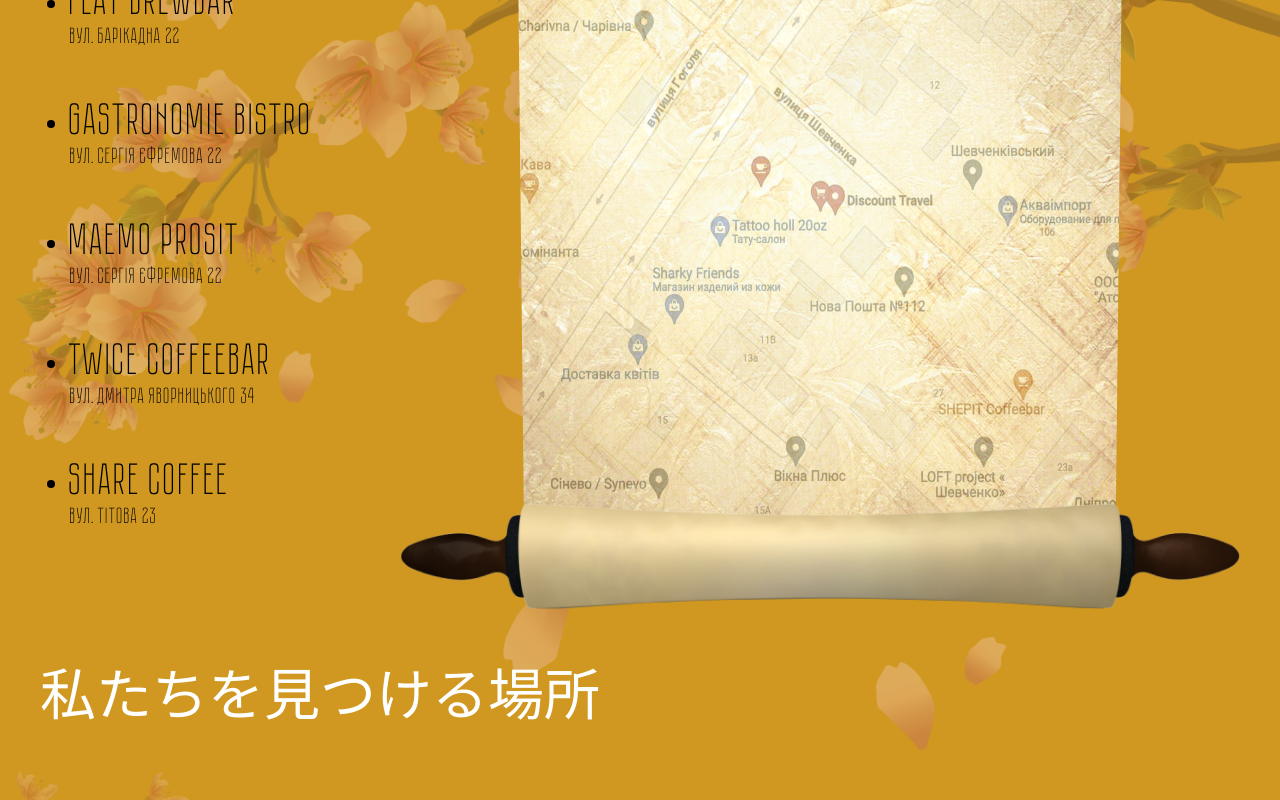
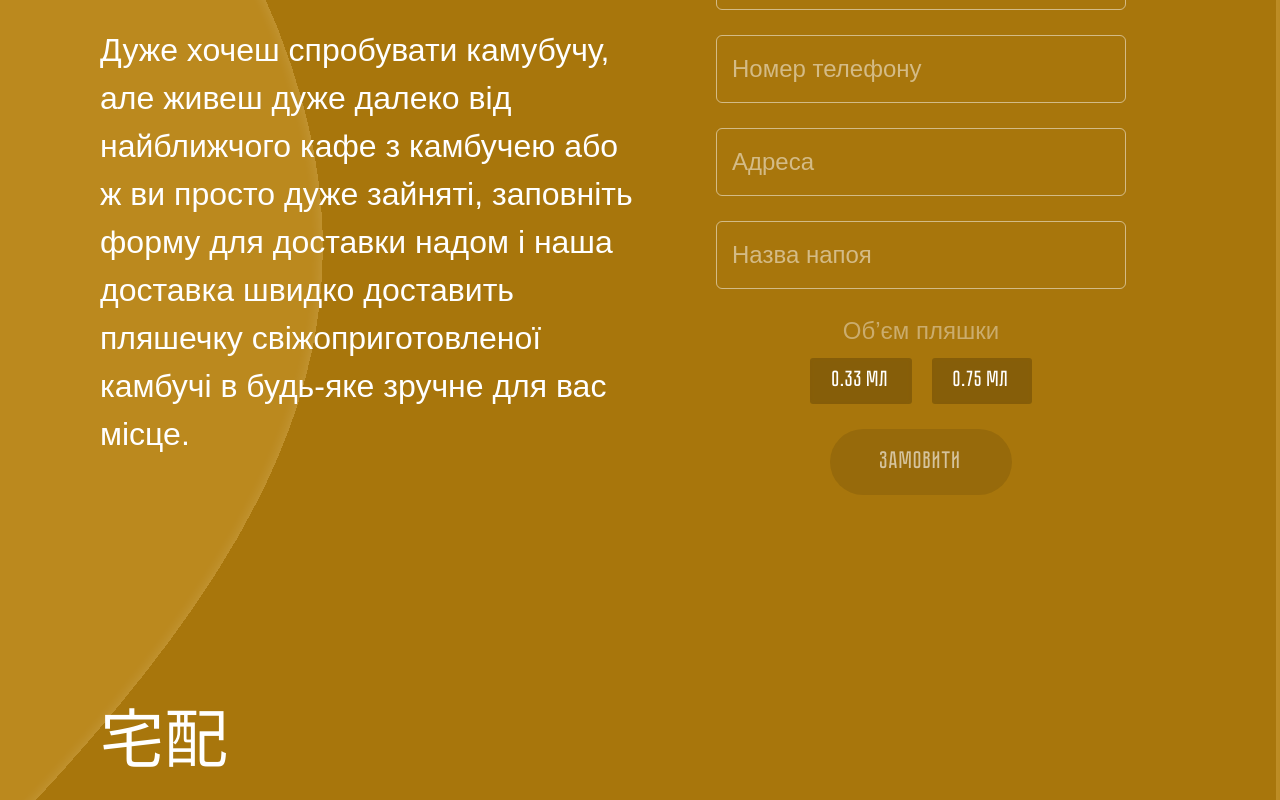
Before and after one commit to KirillBazavlutskiy/kombucha, a Next.js app: page / in a window 1280 px wide. Shown: the part 8040-8840 px from the top of the page. Built offline with nearby package versions, Linux system fonts and the light colour scheme; a web font is replaced by a local one.

Commit message:
adaptation for order form

```diff
--- a/src/components/MakeOrder/FormSide/FormSide.module.scss
+++ b/src/components/MakeOrder/FormSide/FormSide.module.scss
@@ -1,11 +1,12 @@
 .container {
-  @apply flex flex-col gap-[25px] w-[410px] z-[2] mr-[140px];
+  @apply flex flex-col z-[2] mr-0 xl:mr-[5%];
+  @apply gap-[25px] w-full xl:w-[410px];
 
   input {
     font-family: 'Montserrat', sans-serif;
-    @apply text-[24px] font-normal;
+    @apply text-[18px] xl:text-[24px] font-normal;
     @apply w-full bg-transparent border-[1px] border-[#fff]/50 rounded-[6px];
-    @apply p-[15px] text-[#fff]/50;
+    @apply p-[10px] xl:p-[15px] text-[#fff]/50;
 
     &::placeholder {
       @apply text-[#fff]/50;
@@ -15,11 +16,12 @@
   .displacement {
     h2 {
       font-family: 'Montserrat', sans-serif;
-      @apply text-[#fff]/40 font-normal text-[24px] leading-[34px] mb-[10px];
+      @apply text-[#fff]/40 font-normal text-center 2xl:text-start;
+      @apply text-[24px] leading-[34px] mb-[10px];
     }
 
     .displacementList {
-      @apply flex gap-[20px];
+      @apply flex justify-center 2xl:justify-start gap-[20px];
 
       .displacementOption {
         @apply text-[#fff] bg-[#000]/20 backdrop-blur-[2px];
--- a/src/components/MakeOrder/InfoSide/InfoSide.module.scss
+++ b/src/components/MakeOrder/InfoSide/InfoSide.module.scss
@@ -1,16 +1,17 @@
 .container {
-  @apply w-1/2 flex flex-col items-start gap-[240px] text-[#fff] z-[2];
+  @apply w-full xl:w-1/2 flex flex-col text-center xl:text-start;
+  @apply items-center xl:items-start gap-[30px] xl:gap-[240px] text-[#fff] z-[2];
 
   h2 {
-    @apply text-[96px] font-normal leading-[100px];
+    @apply font-normal text-[40px] md:text-[60px] xl:text-[96px];
   }
 
   p {
     font-family: 'Montserrat', sans-serif;
-    @apply w-full text-[32px] font-normal leading-[50px];
+    @apply w-full font-normal text-[18px] sm:text-[22px] md:text-[28px] xl:text-[32px];
   }
 
   h3 {
-    @apply text-[64px] font-normal leading-[100px];
+    @apply font-normal text-[30px] md:text-[40px] xl:text-[64px];
   }
 }
--- a/src/components/MakeOrder/MakeOrder.module.scss
+++ b/src/components/MakeOrder/MakeOrder.module.scss
@@ -1,5 +1,7 @@
 .container {
-  @apply relative flex justify-between items-center px-[100px] py-[50px] bg-[#BB891E] overflow-y-hidden;
+  @apply relative flex justify-between items-center gap-[20px];
+  @apply flex-col xl:flex-row;
+  @apply p-[30px] xl:px-[100px] py-[50px] bg-[#BB891E] overflow-y-hidden;
 
   img {
     shape-rendering: geometricPrecision;
--- a/src/components/Product/Product.tsx
+++ b/src/components/Product/Product.tsx
@@ -81,7 +81,7 @@
                 : (
                     <div className={s.wrapper} style={{ backgroundColor: background }}>
                         <div className={s.container}>
-                            <h2 className={s.name}>{name}</h2>
+                            <h2 className={cn(s.name, 'text-center', order == 'reversed' ? 'xl:text-left' : 'xl:text-right')}>{name}</h2>
                             <div className={cn(s.content, order == 'reversed' && [s.reversed])}>
                                 <div className={cn(s.text, order == 'reversed' && [s.toRight])}>{description}</div>
                                 <div className={cn(s.model, order == 'reversed' ? s.start : s.end )}>
--- a/src/pages/index.tsx
+++ b/src/pages/index.tsx
@@ -116,9 +116,9 @@
                 displacement={[ '0.33 МЛ', '0.75 МЛ' ]}
             />
         </section>
-        {/*<section id="make_order_form">*/}
-        {/*    <MakeOrder />*/}
-        {/*</section>*/}
+        <section id="make_order_form">
+            <MakeOrder />
+        </section>
         <section id="where_to_find">
             <WhereToFind />
         </section>
```
